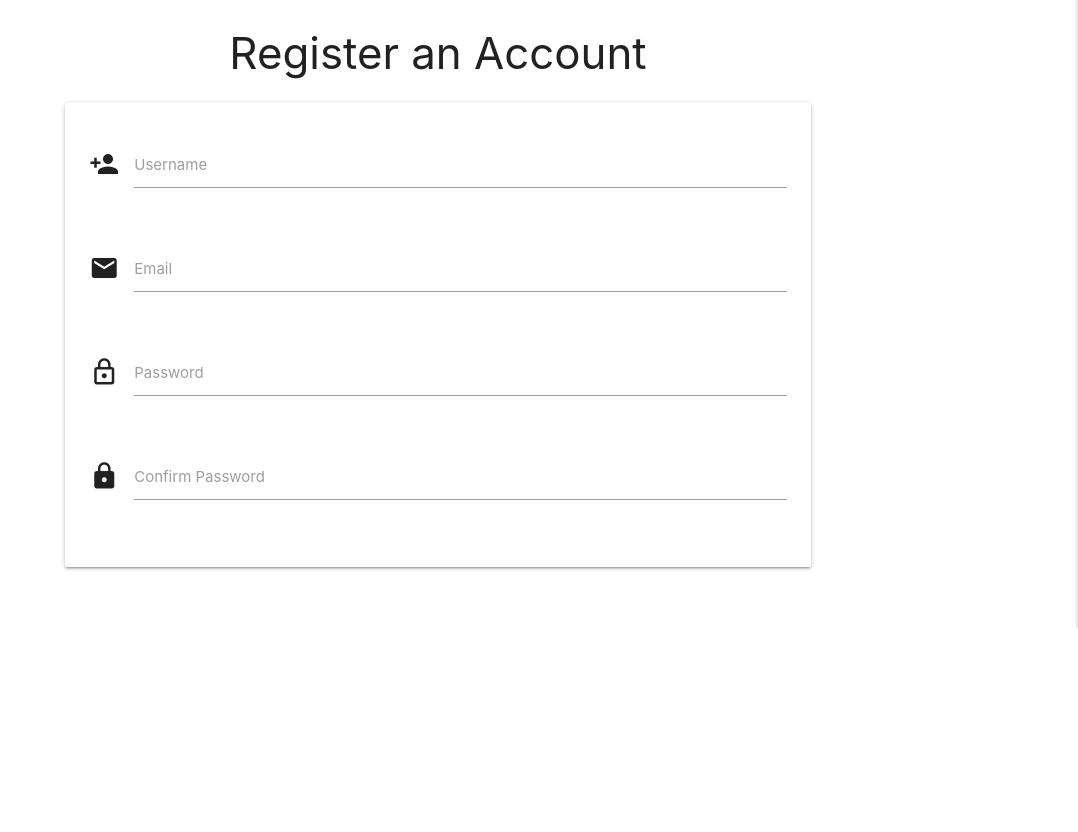
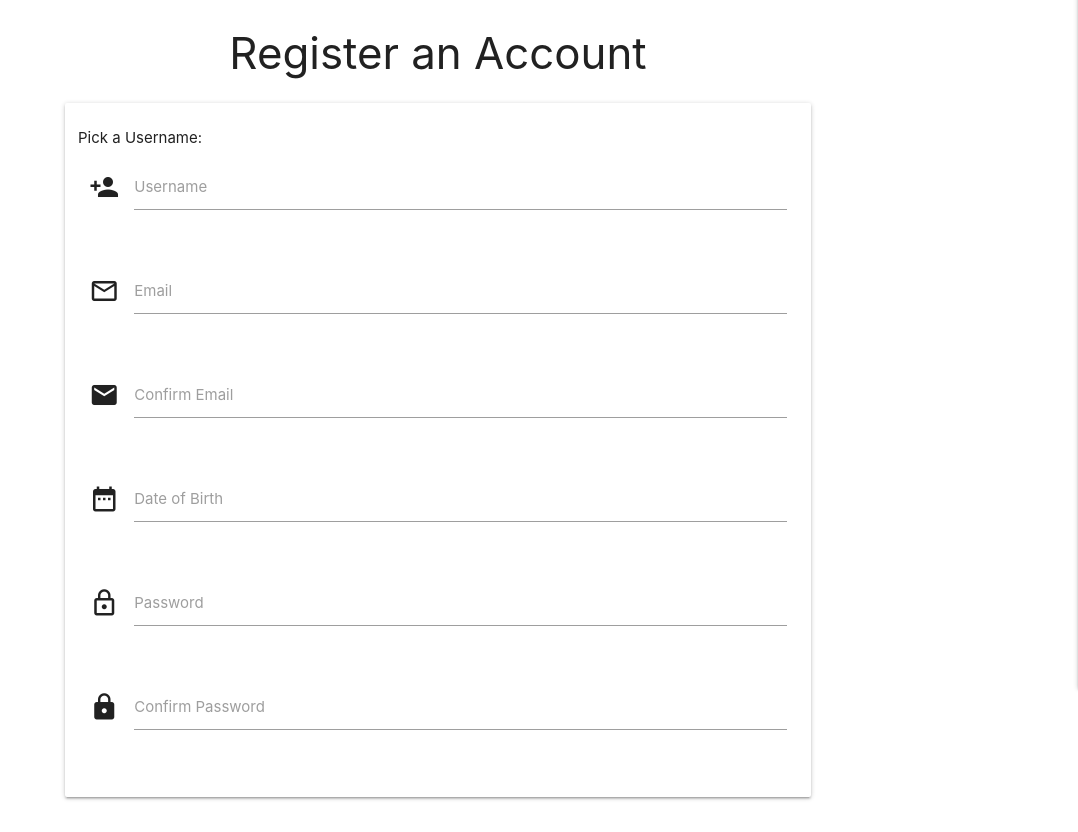
Before and after one commit to MichaelCWalsh7/Yurt-Index, a Flask app: page /register in a window 1280 px wide. Shown: the part 172-1004 px from the top of the page, without its empty margins (202-1280 px from the left). Before the commit the page ends 800 px from the top, so only its background shows below. Run offline with Flask 2, Linux system fonts and the light colour scheme; parts of the project's set-up code (start-up, migrations or seed data) failed here and were passed over; some libraries are stand-ins or nearby versions.

Commit message:
Add date of birth and confirmation fields to register form

```diff
--- a/templates/register.html
+++ b/templates/register.html
@@ -7,6 +7,7 @@
             <div class="card-panel">
                 <!-- username -->
                 <div class="row">
+                    <span>Pick a Username:</span>
                     <div class="input-field col s12">
                         <i class="material-icons prefix">person_add</i>
                         <input id="username" name="username" type="text" minlength="5" maxlength="15"
@@ -17,10 +18,27 @@
                 <!-- email -->
                 <div class="row">
                     <div class="input-field col s12">
-                        <i class="material-icons prefix">email</i>
+                        <i class="material-icons prefix">mail_outline</i>
                         <input id="email" name="email" type="email" minlength="5" maxlength="50"
                             class="validate" required>
                         <label for="email">Email</label>
+                    </div>
+                </div>
+                <!-- confirm email -->
+                <div class="row">
+                    <div class="input-field col s12">
+                        <i class="material-icons prefix">mail</i>
+                        <input id="confirm_email" name="confirm_email" type="email" minlength="5" maxlength="50"
+                            class="validate" required>
+                        <label for="confirm_email">Confirm Email</label>
+                    </div>
+                </div>
+                <!-- date of birth -->
+                <div class="row">
+                    <div class="input-field col s12">
+                        <i class="material-icons prefix">date_range</i>
+                        <input id="date_of_birth" name="date_of_birth" type="text" class="datepicker" required>
+                        <label for="date_of_birth">Date of Birth</label>
                     </div>
                 </div>
                 <!-- password -->
```
